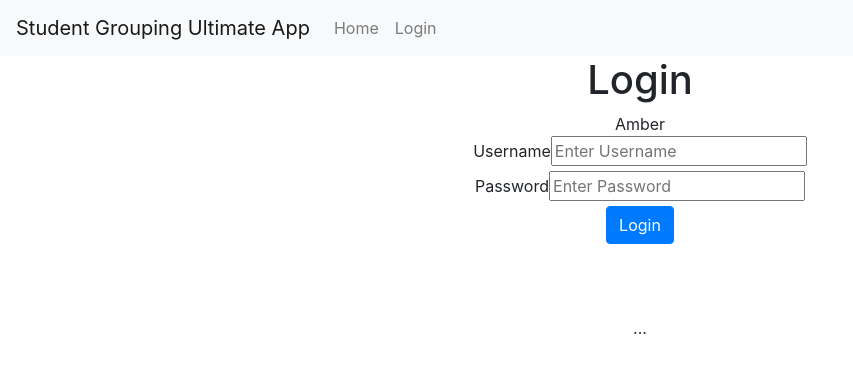
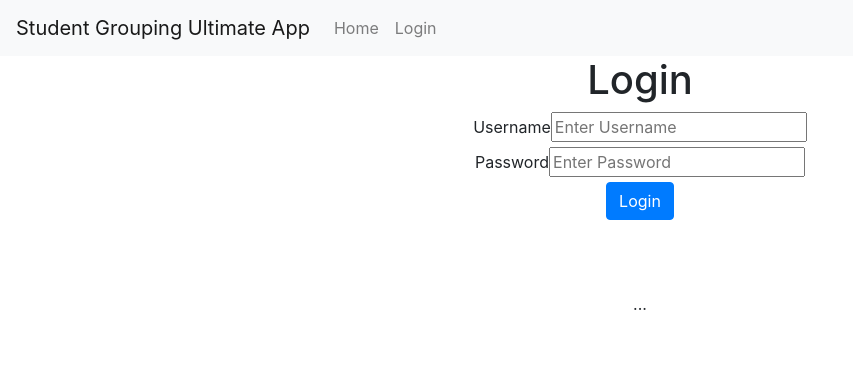
Before and after one commit to amaddatu/tril-hackathon-p1, a React (Create React App) app: page /login in a window 1280 px wide. Shown: the top 372 px of the page, without its empty margins (0-853 px from the left). Built offline with nearby package versions, Linux system fonts and the light colour scheme.

Commit message:
Add redirect after login completes
This adds a new redirect function after login completes.

```diff
--- a/src/subcomponents/login.js
+++ b/src/subcomponents/login.js
@@ -40,6 +40,7 @@ class Login extends Component {
         var login = login_data[0];
         self.setState({test: JSON.stringify(login)});
         self.props.logInHandler(event, login.username, login.password, login.name, login.role);
+        self.props.loginRedirect();
       }
       else{
         self.setState({test: 'Login Failed'});
@@ -64,7 +65,6 @@ class Login extends Component {
     return (
       <div className="Login">
         <h1>Login</h1>
-        {this.state.poop}
 
 
         <form onSubmit={this.testSubmit} className="login-form">
--- a/src/subcomponents/main.js
+++ b/src/subcomponents/main.js
@@ -3,9 +3,10 @@ import '../App.css';
 import Home from './home.js';
 import Login from './login.js';
 import { Route } from 'react-router';
+import { withRouter } from 'react-router-dom'
 
 class Main extends Component {
-	Login = (props) => {
+	Login = withRouter(({ history }) => {
 	  return (
 	    <Login
 	  	  logged_in={this.props.logged_in}
@@ -13,9 +14,10 @@ class Main extends Component {
           role={this.props.role}
 	      logInHandler={this.props.logInHandler}
 	      poop={this.props.poop}
+	      loginRedirect = {() => { history.push('/') }}
 	    />
 	  );
-	};
+	});
 	Home = (props) => {
 	  return (
 	    <Home
```
